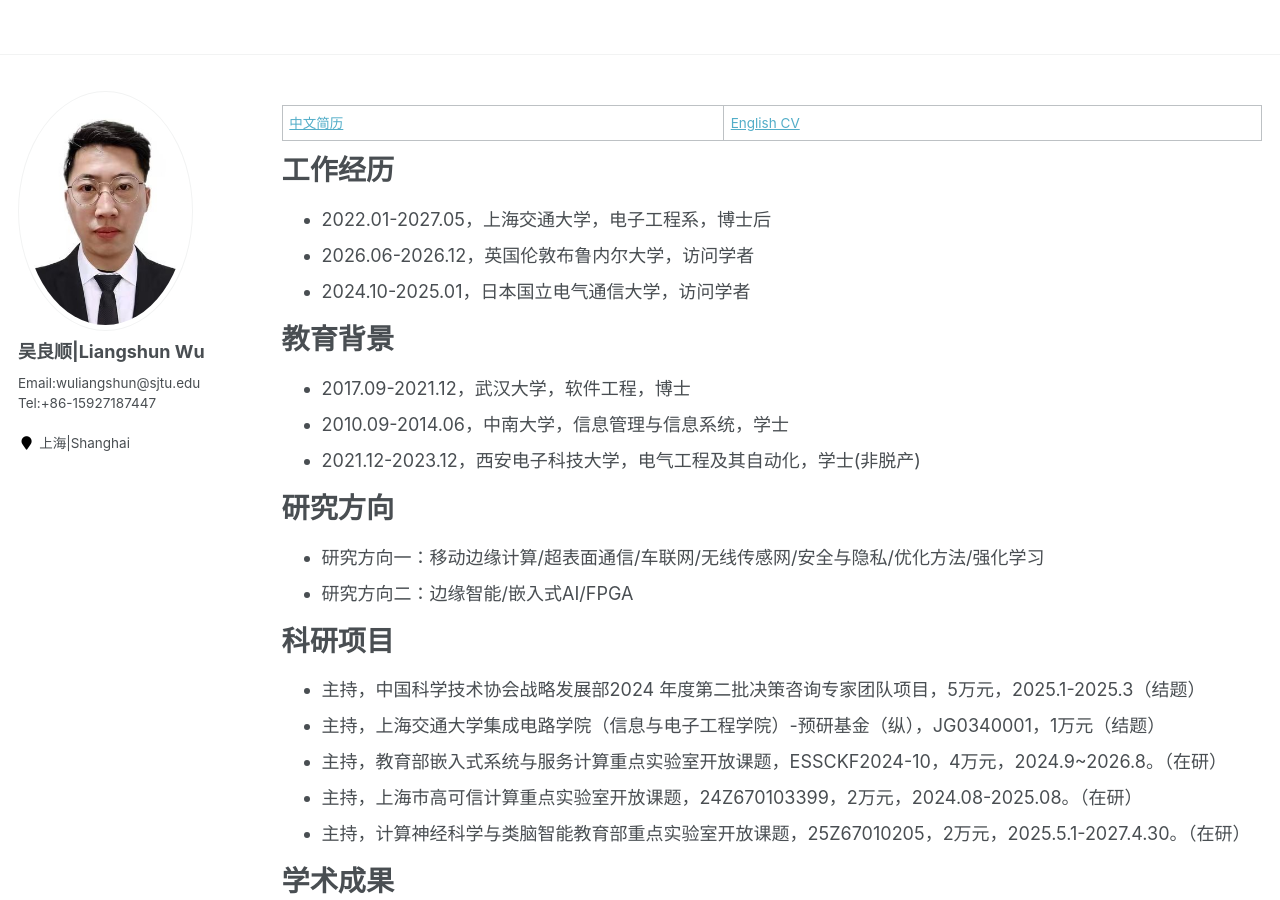
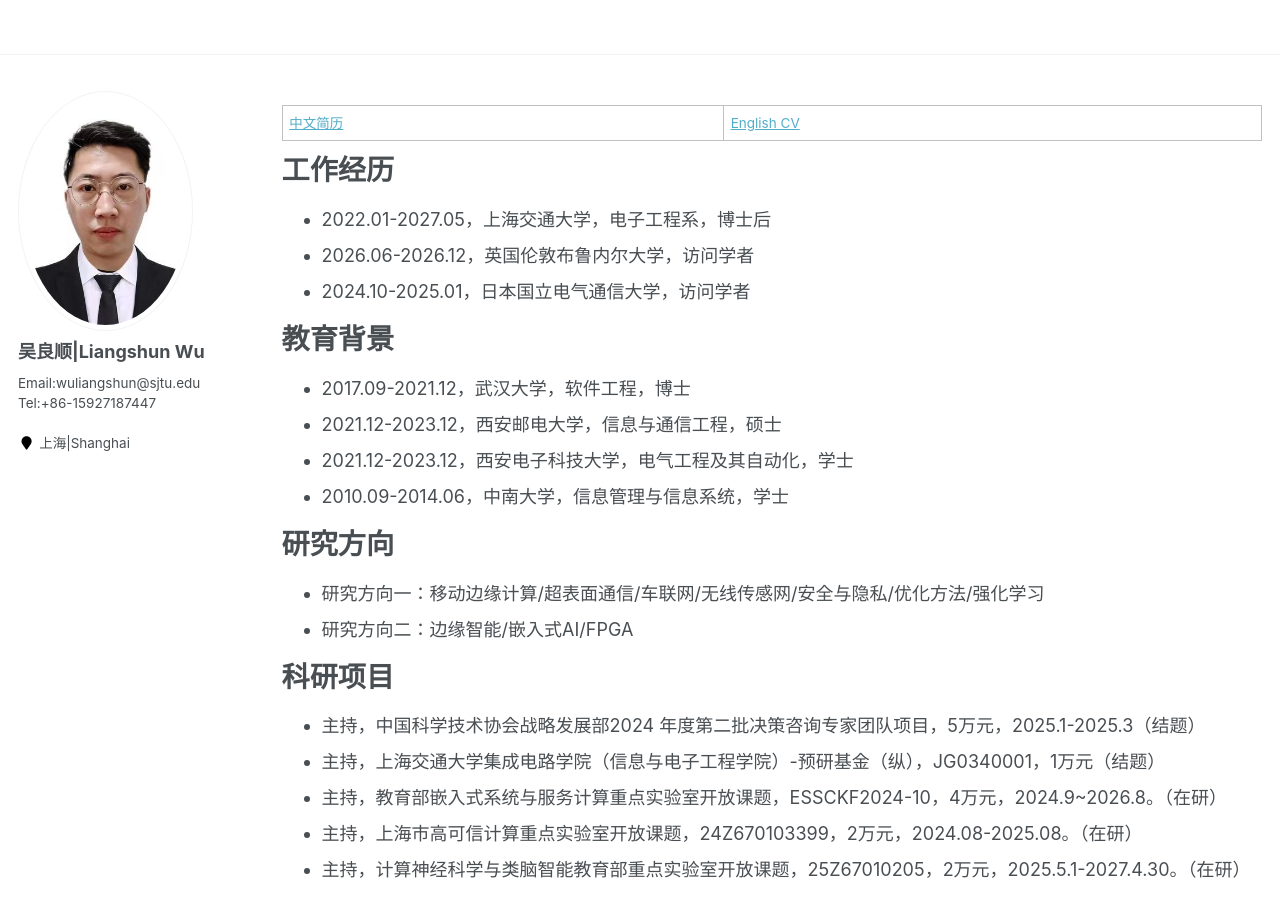
Before and after one commit to wuliangshun/wuliangshun.github.io, a Jekyll site: the page built from _pages/cv.md, in a window 1280 px wide and 900 px high. Built offline with Jekyll 4.4.1, drawn with Linux system fonts in a browser that asks for light colours; some of the changed text lies outside the part shown.

Commit message:
first commit

```diff
--- a/_pages/cv.md
+++ b/_pages/cv.md
@@ -25,9 +25,9 @@ redirect_from:
 
 
 * 2017.09-2021.12，武汉大学，软件工程，博士
+* 2021.12-2023.12，西安邮电大学，信息与通信工程，硕士
+* 2021.12-2023.12，西安电子科技大学，电气工程及其自动化，学士
 * 2010.09-2014.06，中南大学，信息管理与信息系统，学士
-* 2021.12-2023.12，西安电子科技大学，电气工程及其自动化，学士(非脱产)
-
 
 
 研究方向
@@ -156,7 +156,7 @@ IEEE会员、中国通信工业协会（CCIA）会员、中国人工智能学会
 
 ### 教育经历
 * 2014.09-2017.06，武汉大学，金融学，硕士（全日制）
-* 2021.12-2023.12，西安邮电大学，信息与通信工程，硕士（非脱产）
+
 
 
 <!-- ### 培训经历
```
